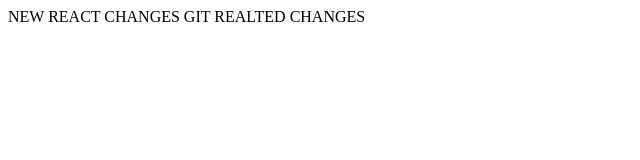
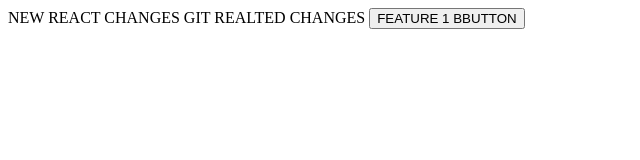
Before and after one commit to girishninama/localrepo, a plain HTML site: page index.html in a window 1280 px wide. Shown: the whole page, without its empty margins (0-640 px from the left). Drawn offline with Linux system fonts and the light colour scheme.

Commit message:
added new Feature 1 button

```diff
--- a/index.html
+++ b/index.html
@@ -10,6 +10,9 @@
 <body>
 
     NEW REACT CHANGES GIT REALTED CHANGES
+
+
+    <button>FEATURE 1 BBUTTON</button>
 </body>
 
 </html>
```
